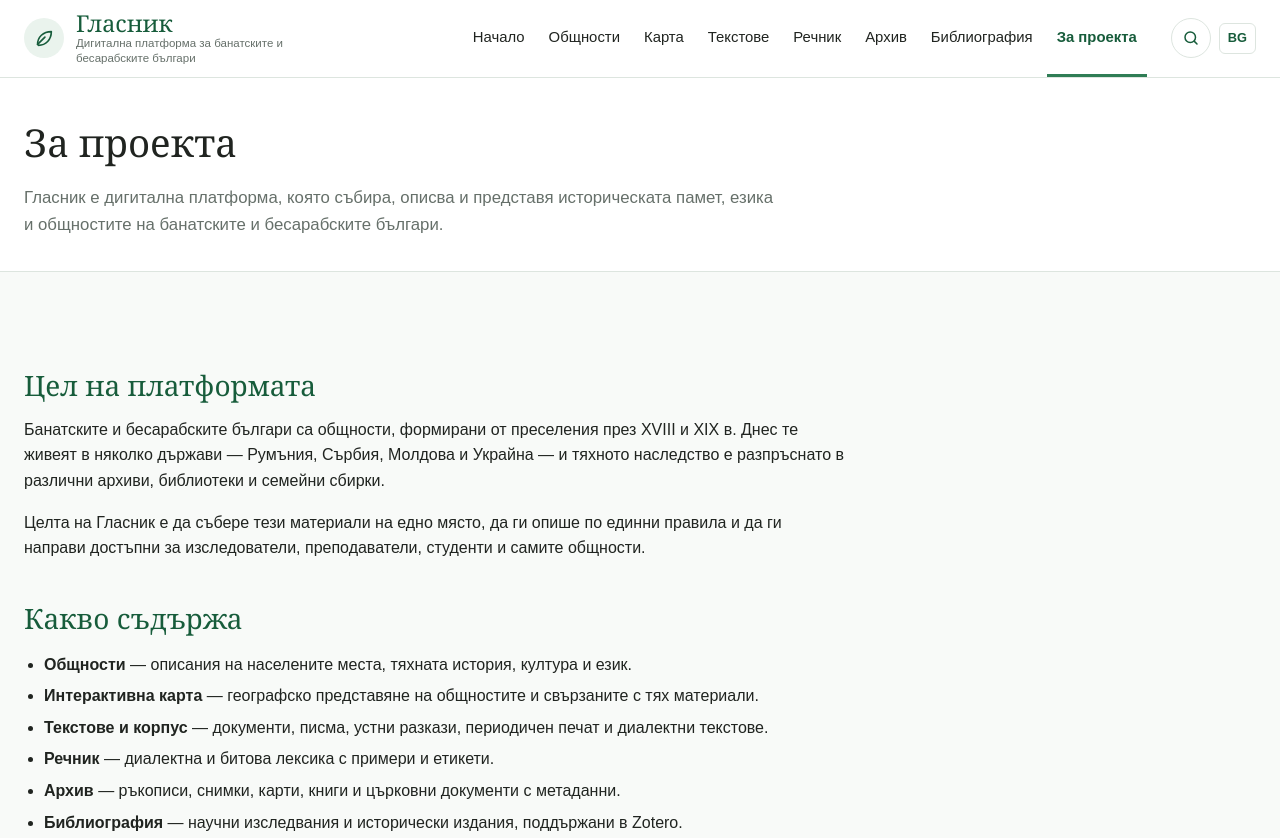
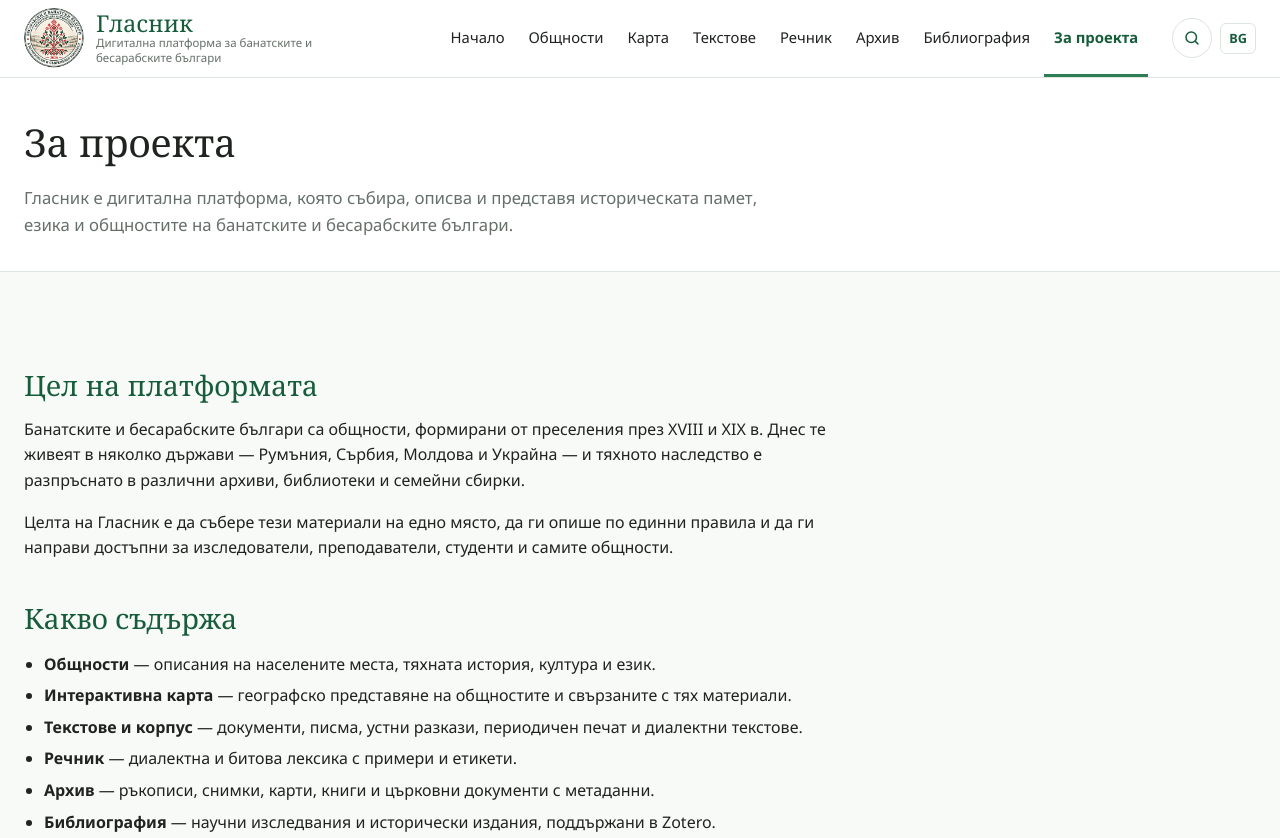
Before and after one commit to kalinakuneva/glasnik, a plain HTML site: page about.html in a window 1280 px wide. Shown: the top 838 px of the page. Drawn offline with Linux system fonts and the light colour scheme.

Commit message:
Ново лого и шрифт Noto

```diff
--- a/about.html
+++ b/about.html
@@ -4,6 +4,10 @@
   <meta charset="UTF-8">
   <meta name="viewport" content="width=device-width, initial-scale=1.0">
   <title>Гласник — За проекта</title>
+  <link rel="preconnect" href="https://fonts.googleapis.com">
+  <link rel="preconnect" href="https://fonts.gstatic.com" crossorigin>
+  <link rel="stylesheet" href="https://fonts.googleapis.com/css2?family=Noto+Sans:ital,wght@0,400;0,700;1,400&family=Noto+Serif:ital,wght@0,400;0,700;1,400&display=swap">
+  <link rel="icon" type="image/png" href="assets/images/favicon.png">
   <link rel="stylesheet" href="css/style.css">
 </head>
 <body data-page="about">
--- a/css/style.css
+++ b/css/style.css
@@ -19,8 +19,10 @@
   --marker-archive: #C2691B;
   --marker-dictionary: #7B4BA8;
 
-  --font-heading: Georgia, "Times New Roman", serif;
-  --font-ui: Arial, Helvetica, sans-serif;
+  /* Noto поддържа кирилица, латиница и комбиниращите диакритични знаци
+     (Combining Diacritical Marks, U+0300–036F) — нужни за диалектните текстове. */
+  --font-heading: "Noto Serif", Georgia, "Times New Roman", serif;
+  --font-ui: "Noto Sans", Arial, Helvetica, sans-serif;
 
   --radius: 10px;
   --radius-small: 6px;
@@ -407,20 +409,11 @@ button.tag:hover {
   flex-shrink: 0;
 }
 
-.brand-icon {
-  width: 40px;
-  height: 40px;
+.brand-logo {
+  width: 60px;
+  height: 60px;
+  flex-shrink: 0;
   border-radius: 50%;
-  background: var(--green-light);
-  color: var(--green-dark);
-  display: flex;
-  align-items: center;
-  justify-content: center;
-}
-
-.brand-icon svg {
-  width: 22px;
-  height: 22px;
 }
 
 .brand-text {
@@ -1564,6 +1557,7 @@ button.tag:hover {
   .container { padding: 0 16px; }
   .section { padding: 40px 0; }
   .brand-tagline { display: none; }
+  .brand-logo { width: 48px; height: 48px; }
   .lang { display: none; }
   .hero h1 { font-size: 1.9rem; }
   .grid-4,
@@ -1575,3 +1569,14 @@ button.tag:hover {
   .entry-word { font-size: 2rem; }
   .footer-links { flex-wrap: wrap; }
 }
+
+
+/* Текстове с диалектни диакритики: изключваме изкуствените лигатури,
+   за да не се „слепват“ комбиниращите знаци. */
+.excerpt,
+.entry-word,
+.entry-example,
+.transcription {
+  font-variant-ligatures: no-common-ligatures;
+  font-kerning: normal;
+}
--- a/js/common.js
+++ b/js/common.js
@@ -230,7 +230,7 @@ function renderHeader() {
     '<header class="site-header">' +
       '<div class="container header-inner">' +
         '<a class="brand" href="index.html" aria-label="Гласник — начало">' +
-          '<span class="brand-icon">' + icons.leaf + '</span>' +
+          '<img class="brand-logo" src="assets/images/logo.png" width="60" height="60" alt="Лого на конференцията „Бесарабски и банатски българи в исторически и съвременен контекст“ (2026)">' +
           '<span class="brand-text">' +
             '<span class="brand-name">Гласник</span>' +
             '<span class="brand-tagline">Дигитална платформа за банатските и бесарабските българи</span>' +
```
Also changed, not shown: archive.html (+4 -0 lines), bibliography.html (+4 -0 lines), communities.html (+4 -0 lines), dictionary.html (+4 -0 lines), index.html (+4 -0 lines), map.html (+4 -0 lines), texts.html (+4 -0 lines), assets/images/favicon.png (added), assets/images/logo.png (added).
